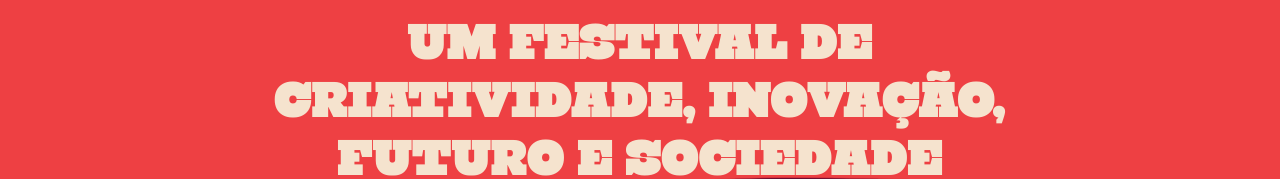
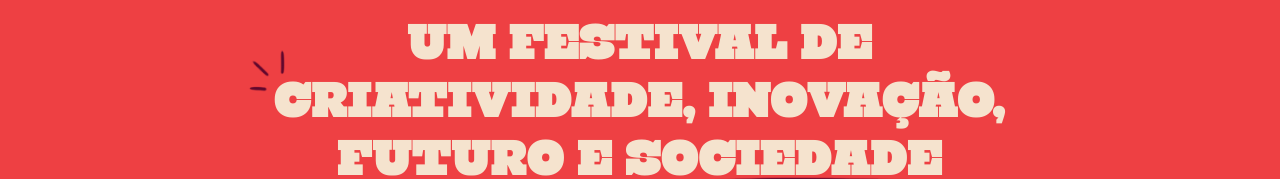
Before and after one commit to gabrnunes/shift-2022, a Next.js app: page / in a window 1280 px wide. Shown: the part 1833-2012 px from the top of the page. Built offline with nearby package versions, Linux system fonts and the light colour scheme.

Commit message:
feat: Efeito "brilho" no C de "criatividade"

```diff
--- a/src/components/intro/Intro.module.scss
+++ b/src/components/intro/Intro.module.scss
@@ -17,9 +17,22 @@
         font-size: clamp(3rem, 3.5vw, 3.5vw);
         line-height: 1.2;
         text-transform: uppercase;
+
+        .glowed,
         .underlined {
             position: relative;
         }
+        .glowed::before {
+            content: '';
+            position: absolute;
+            top: -45%;
+            left: -11%;
+            width: 20%;
+            height: 100%;
+            background: url('/img/intro/glowed-text.png') center center no-repeat transparent;
+            background-size: contain;
+        }
+
         .underlined::before {
             content: '';
             position: absolute;
```
Also changed, not shown: public/img/intro/glowed-text.png (added).
